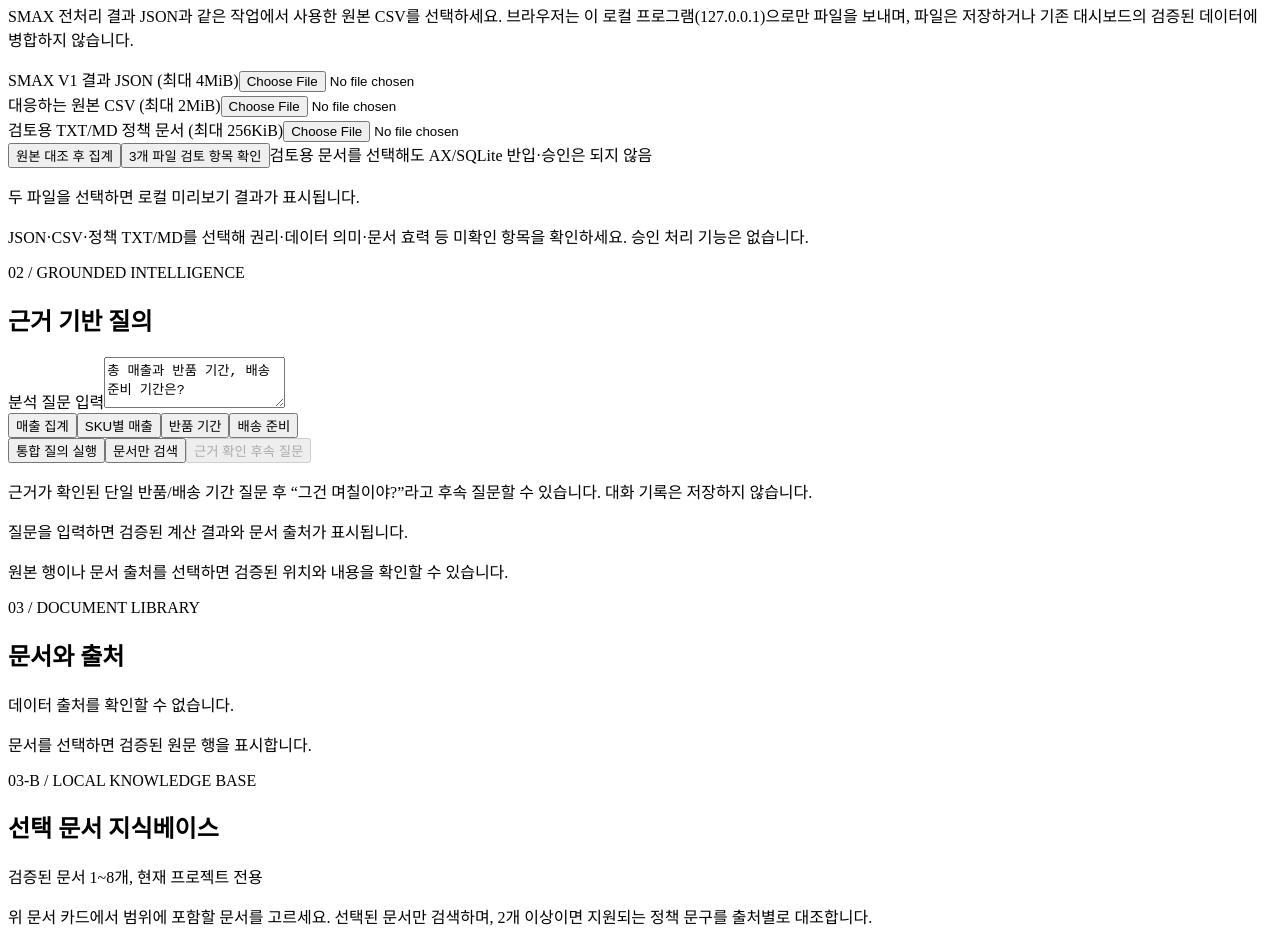
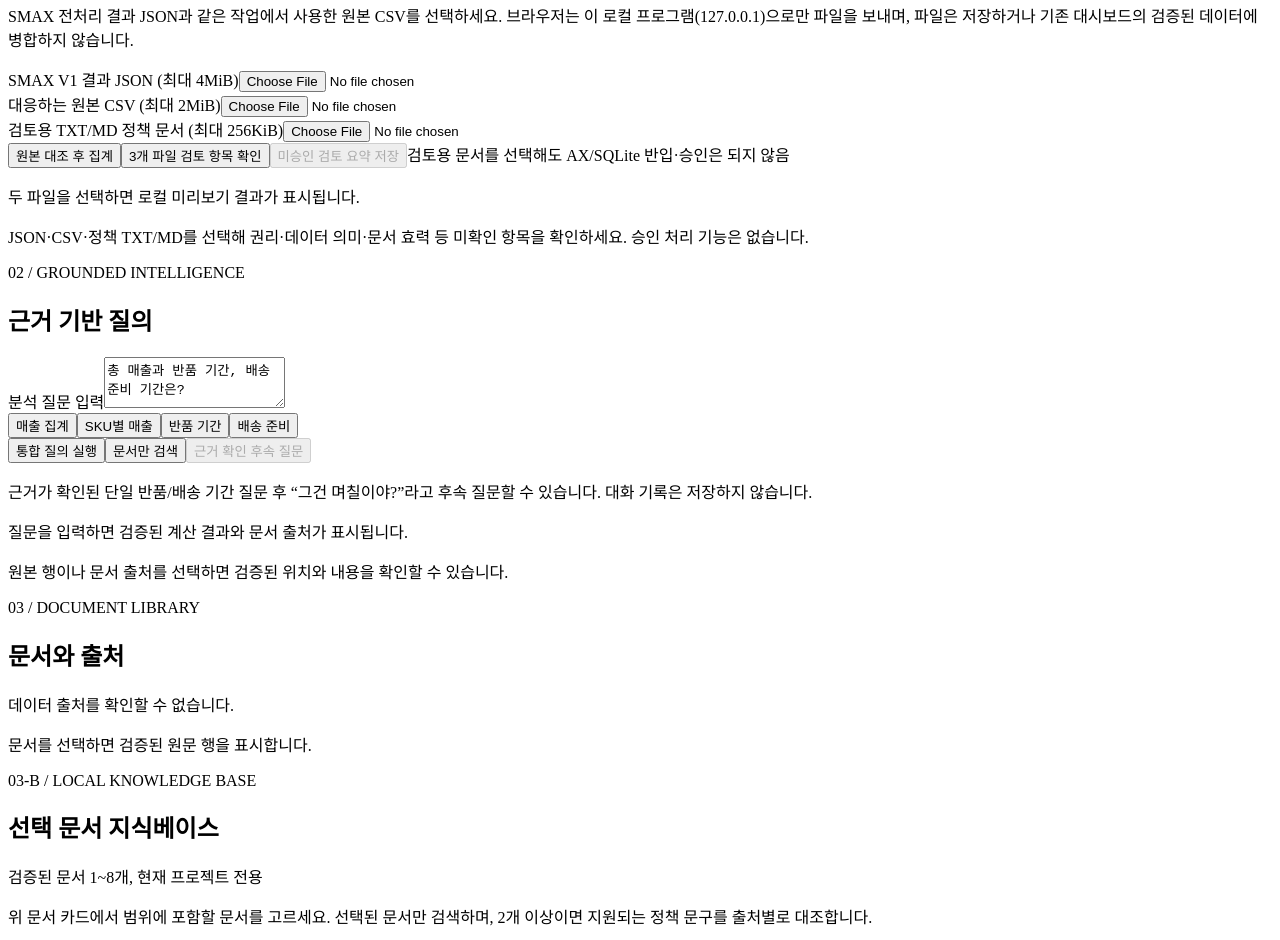
Before and after one commit to hibi89/RAG_STUDIO, a website with bundled scripts: page ui/index.html in a window 1280 px wide. Shown: the part 1392-2332 px from the top of the page. Built offline with nearby package versions, Linux system fonts and the light colour scheme.

Commit message:
feat(p545): add disabled-by-default local HOLD summary save control

```diff
--- a/ui/index.html
+++ b/ui/index.html
@@ -59,7 +59,7 @@
         <div><label for="smaxCsv">대응하는 원본 CSV (최대 2MiB)</label><input id="smaxCsv" type="file" accept=".csv,text/csv" required></div>
         <div><label for="smaxDocument">검토용 TXT/MD 정책 문서 (최대 256KiB)</label><input id="smaxDocument" type="file" accept=".txt,.md,text/plain,text/markdown"></div>
       </div>
-      <div class="smax-controls"><button id="smaxButton" type="submit">원본 대조 후 집계</button><button id="smaxReviewPlanButton" type="button">3개 파일 검토 항목 확인</button><span>검토용 문서를 선택해도 AX/SQLite 반입·승인은 되지 않음</span></div>
+      <div class="smax-controls"><button id="smaxButton" type="submit">원본 대조 후 집계</button><button id="smaxReviewPlanButton" type="button">3개 파일 검토 항목 확인</button><button id="smaxReviewExportButton" type="button" disabled>미승인 검토 요약 저장</button><span>검토용 문서를 선택해도 AX/SQLite 반입·승인은 되지 않음</span></div>
     </form>
     <div id="smaxResult" class="smax-result" role="status" aria-live="polite"><p class="placeholder">두 파일을 선택하면 로컬 미리보기 결과가 표시됩니다.</p></div>
     <div id="smaxReviewPlanResult" class="smax-result" role="status" aria-live="polite"><p class="placeholder">JSON·CSV·정책 TXT/MD를 선택해 권리·데이터 의미·문서 효력 등 미확인 항목을 확인하세요. 승인 처리 기능은 없습니다.</p></div>
```
